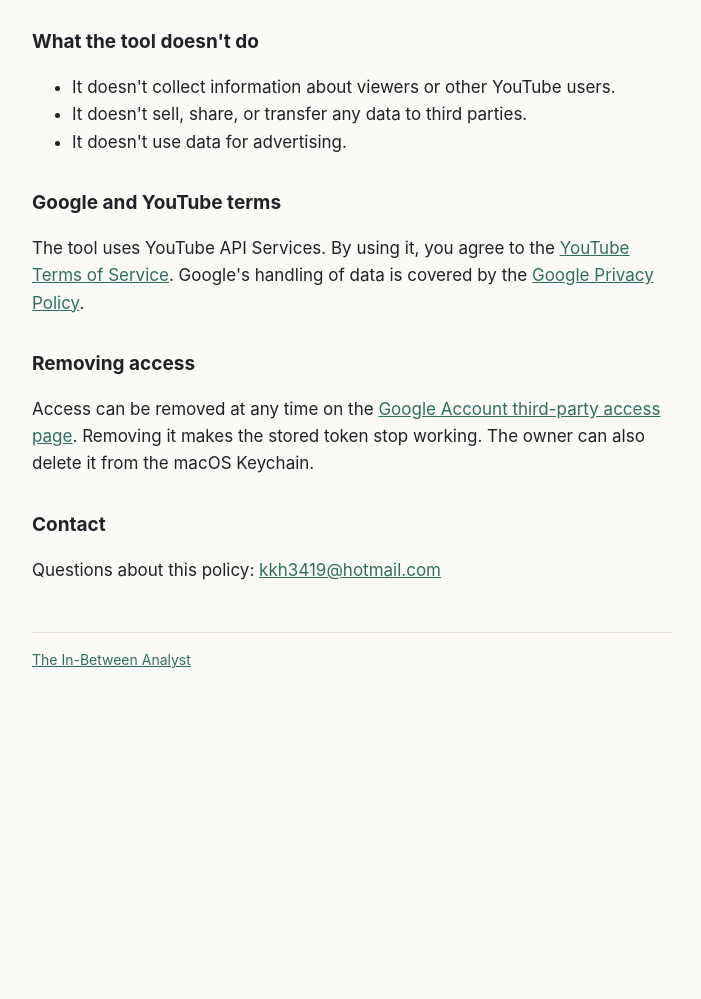
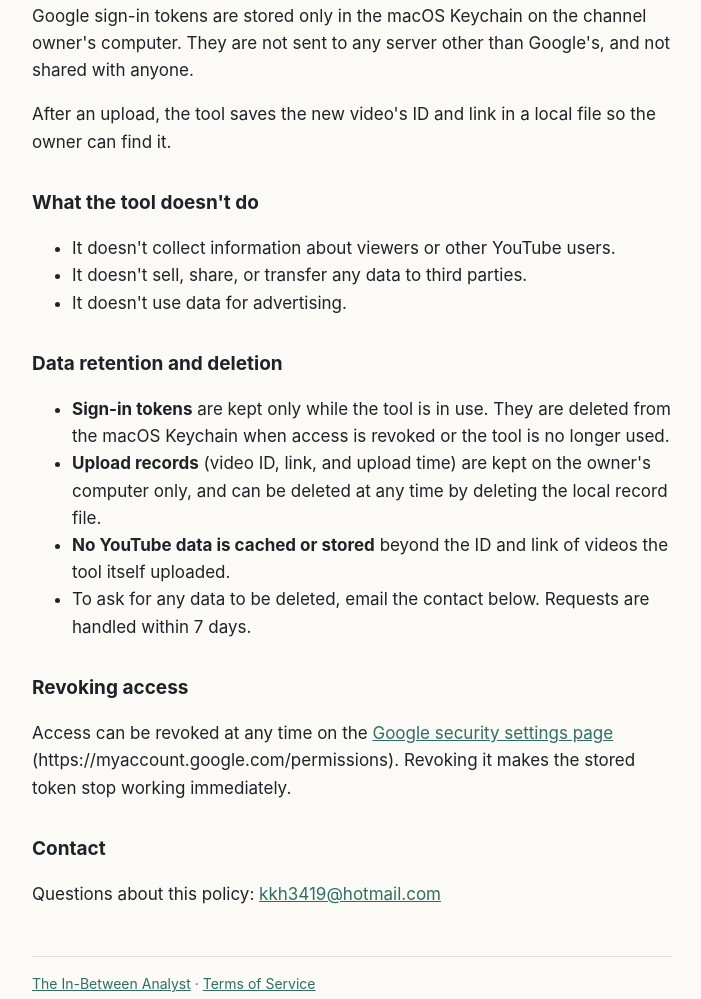
Before and after one commit to theinbetweenanalyst/theinbetweenanalyst.github.io, a plain HTML site: page privacy.html in a window 1280 px wide. Shown: the part 758-1757 px from the top of the page, without its empty margins (288-989 px from the left). Before the commit the page ends 1494 px from the top, so only its background shows below. Drawn offline with Linux system fonts and the light colour scheme.

Commit message:
Add YouTube API section and deletion policy

```diff
--- a/privacy.html
+++ b/privacy.html
@@ -24,6 +24,9 @@
 
   <p>The In-Between Analyst uses a private upload tool to post its own videos to its own YouTube channel. Only the channel owner uses it, on their own computer. This policy explains what the tool accesses and what it does with it.</p>
 
+  <h2>YouTube API Services</h2>
+  <p>This tool uses YouTube API Services. By using it, you agree to be bound by the <a href="https://www.youtube.com/t/terms">YouTube Terms of Service</a>. Google's handling of data is covered by the <a href="https://policies.google.com/privacy">Google Privacy Policy</a> (https://policies.google.com/privacy).</p>
+
   <h2>What the tool accesses</h2>
   <p>The tool asks Google for one permission, <code>youtube.upload</code>, which lets it upload videos to the signed-in YouTube channel. It doesn't ask for permission to read, change, or delete existing videos, comments, subscribers, or any other account data.</p>
   <p>It uploads video files the channel owner made, along with their title, description, tags, privacy setting, and the "altered or synthetic content" label. Every upload is set to private.</p>
@@ -39,16 +42,21 @@
     <li>It doesn't use data for advertising.</li>
   </ul>
 
-  <h2>Google and YouTube terms</h2>
-  <p>The tool uses YouTube API Services. By using it, you agree to the <a href="https://www.youtube.com/t/terms">YouTube Terms of Service</a>. Google's handling of data is covered by the <a href="https://policies.google.com/privacy">Google Privacy Policy</a>.</p>
+  <h2>Data retention and deletion</h2>
+  <ul>
+    <li><strong>Sign-in tokens</strong> are kept only while the tool is in use. They are deleted from the macOS Keychain when access is revoked or the tool is no longer used.</li>
+    <li><strong>Upload records</strong> (video ID, link, and upload time) are kept on the owner's computer only, and can be deleted at any time by deleting the local record file.</li>
+    <li><strong>No YouTube data is cached or stored</strong> beyond the ID and link of videos the tool itself uploaded.</li>
+    <li>To ask for any data to be deleted, email the contact below. Requests are handled within 7 days.</li>
+  </ul>
 
-  <h2>Removing access</h2>
-  <p>Access can be removed at any time on the <a href="https://myaccount.google.com/permissions">Google Account third-party access page</a>. Removing it makes the stored token stop working. The owner can also delete it from the macOS Keychain.</p>
+  <h2>Revoking access</h2>
+  <p>Access can be revoked at any time on the <a href="https://myaccount.google.com/permissions">Google security settings page</a> (https://myaccount.google.com/permissions). Revoking it makes the stored token stop working immediately.</p>
 
   <h2>Contact</h2>
   <p>Questions about this policy: <a href="mailto:kkh3419@hotmail.com">kkh3419@hotmail.com</a></p>
 
-  <footer><a href="index.html">The In-Between Analyst</a></footer>
+  <footer><a href="index.html">The In-Between Analyst</a> · <a href="terms.html">Terms of Service</a></footer>
 </main>
 </body>
 </html>
```
